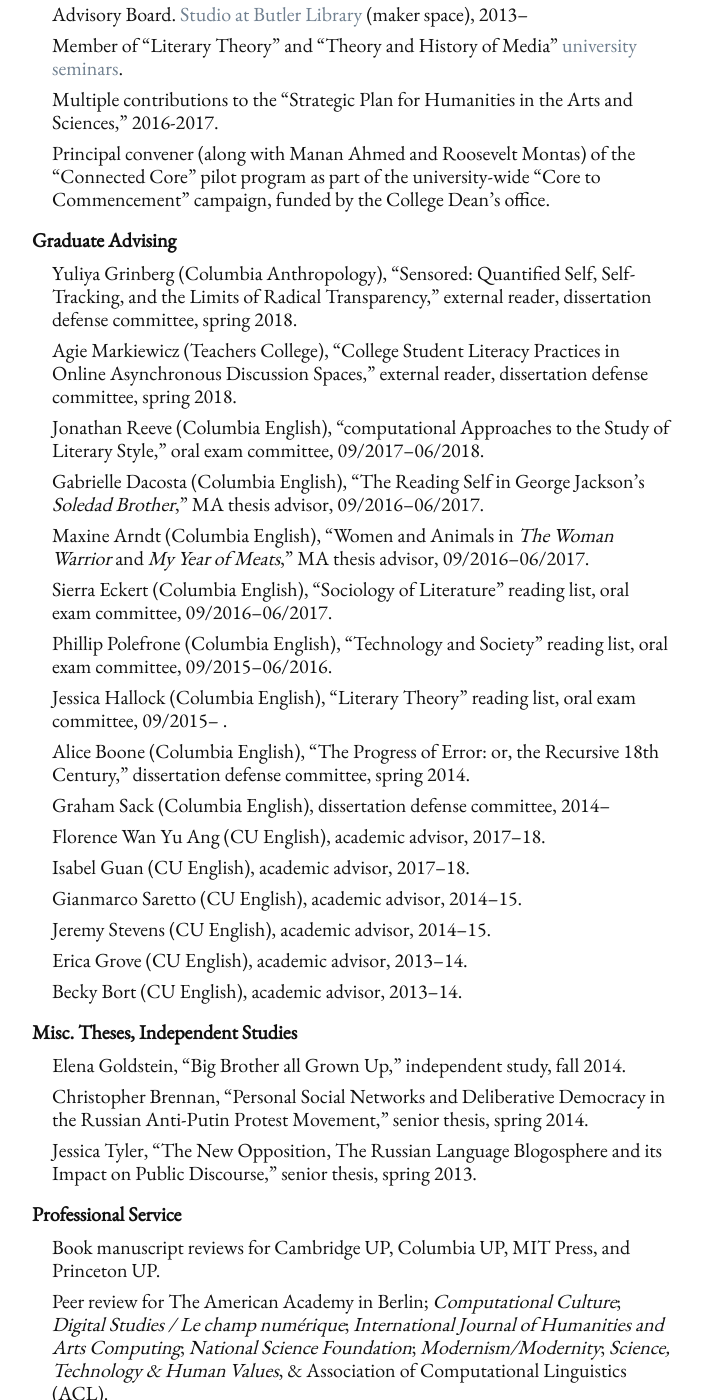
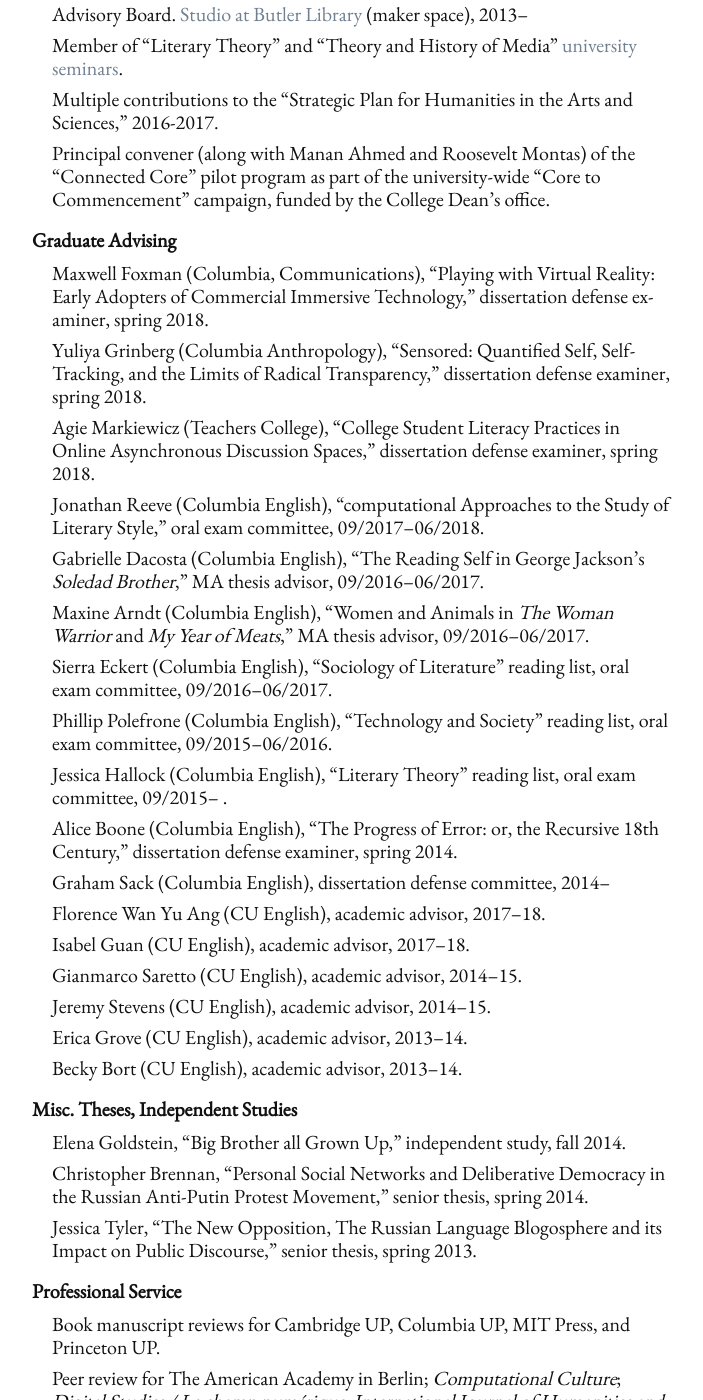
Before and after one commit to denten/denten.github.io, a Jekyll site: the page built from _pages/service.md, in a window 1280 px wide and 1400 px high, scrolled down 596 px. Shown: the whole window, without its empty margins (288-991 px from the left). Built offline with Jekyll 4.4.1, drawn with Linux system fonts in a browser that asks for light colours.

Commit message:
add max foxman's thing

```diff
--- a/_includes/CV/08-service.md
+++ b/_includes/CV/08-service.md
@@ -37,12 +37,15 @@ Commencement" campaign, funded by the College Dean's office.
 
 #### Graduate Advising
 
+- Maxwell Foxman (Columbia, Communications), "Playing with Virtual Reality:
+  Early Adopters of Commercial Immersive Technology," dissertation defense
+examiner, spring 2018.
 - Yuliya Grinberg (Columbia Anthropology), "Sensored: Quantified Self,
-  Self-Tracking, and the Limits of Radical Transparency," external reader,
-dissertation defense committee, spring 2018.
+  Self-Tracking, and the Limits of Radical Transparency," dissertation defense
+examiner, spring 2018.
 - Agie Markiewicz (Teachers College), "College Student Literacy Practices in
-  Online Asynchronous Discussion Spaces," external reader, dissertation
-defense committee, spring 2018.
+  Online Asynchronous Discussion Spaces," dissertation defense examiner,
+spring 2018.
 - Jonathan Reeve (Columbia English), "computational Approaches to the Study of
   Literary Style," oral exam committee, 09/2017--06/2018.
 - Gabrielle Dacosta (Columbia English), "The Reading Self in George Jackson’s
@@ -56,7 +59,7 @@ defense committee, spring 2018.
 - Jessica Hallock (Columbia English), "Literary Theory" reading list, oral
   exam committee, 09/2015-- .
 - Alice Boone (Columbia English), "The Progress of Error: or, the Recursive
-  18th Century," dissertation defense committee, spring 2014.
+  18th Century," dissertation defense examiner, spring 2014.
 - Graham Sack (Columbia English), dissertation defense committee, 2014--
 - Florence Wan Yu Ang (CU English), academic advisor, 2017--18.
 - Isabel Guan (CU English), academic advisor, 2017--18.
```
